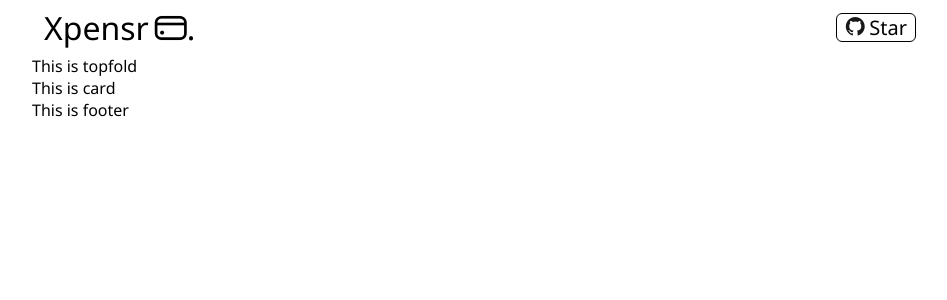
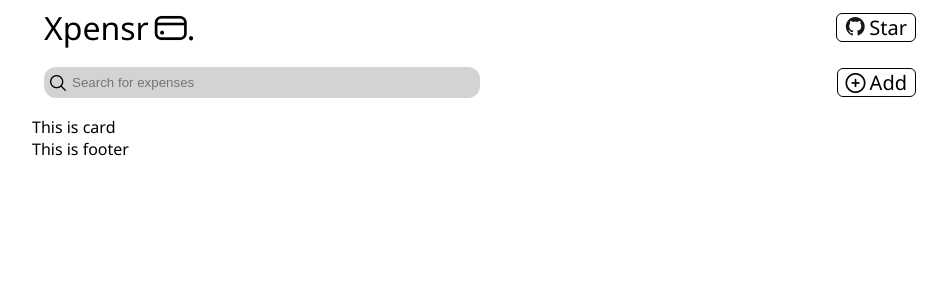
Before and after one commit to shuvamk-dev/Xpensr, a React (Create React App) app: page / in a window 1280 px wide. Shown: the top 300 px of the page, without its empty margins (160-1107 px from the left). Built offline with nearby package versions, Linux system fonts and the light colour scheme.

Commit message:
Added top section

```diff
--- a/src/components/top-fold/index.js
+++ b/src/components/top-fold/index.js
@@ -1,7 +1,18 @@
 import React from "react";
 import "./top-fold.css";
 const TopFold = () => {
-  return <div>This is topfold</div>;
+  return (
+    <div className="topfold">
+      <div className="searchbar">
+        <i class="fi-rr-search"></i>
+        <input placeholder="Search for expenses" />
+      </div>
+      <div className="add-button">
+        <i class="fi-rr-add"></i>
+        <label>Add</label>
+      </div>
+    </div>
+  );
 };
 
 export default TopFold;
--- a/src/components/top-fold/top-fold.css
+++ b/src/components/top-fold/top-fold.css
@@ -0,0 +1,60 @@
+.topfold {
+  display: flex;
+  justify-content: space-between;
+  margin: 6px 12px;
+  padding: 12px 0px;
+  align-items: center;
+}
+.searchbar {
+  display: flex;
+  align-items: center;
+  width: 50%;
+  background-color: lightgray;
+  border-radius: 12px;
+}
+.searchbar input {
+  width: 80%;
+  outline: none;
+  padding: 8px 0px;
+  border: none;
+  margin-left: 6px;
+  background-color: lightgray;
+}
+
+.searchbar i {
+  display: flex;
+  align-items: center;
+  margin-left: 6px;
+}
+
+.add-button {
+  display: flex;
+  align-items: center;
+  border-radius: 4px;
+  border: 1px solid black;
+  font-size: 20px;
+  padding: 0px 8px;
+  border: 1px solid black;
+  border-radius: 6px;
+}
+
+.add-button i {
+  display: flex;
+  align-items: center;
+  margin-right: 4px;
+}
+
+@media only screen and (max-width: 1024px) {
+  .add-button {
+    font-size: 18px;
+  }
+  .searchbar {
+    width: 70%;
+  }
+}
+
+@media only screen and (max-width: 1024px) {
+  .add-button {
+    font-size: 16px;
+  }
+}
```
